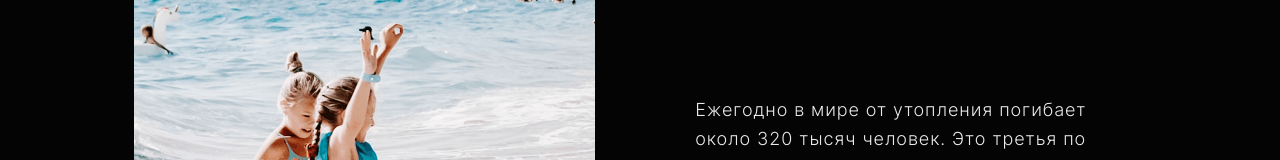
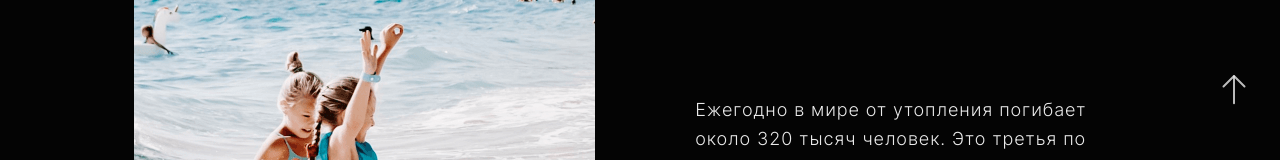
Before and after one commit to IuliiLapina/VideoFor, a React (Create React App) app: page /blog-beach in a window 1280 px wide. Shown: the part 330-490 px from the top of the page. Built offline with nearby package versions, Linux system fonts and the light colour scheme; no server answers.

Commit message:
blog pages button scroll up

```diff
--- a/src/components/BlogArticle/BlogBeach.js
+++ b/src/components/BlogArticle/BlogBeach.js
@@ -7,16 +7,19 @@ import tower from "../../images/article/tower.png";
 import people from "../../images/article/people.png";
 import swimming from "../../images/article/swimming.png";
 import Blog from "../blog/Blog";
+import { Link } from "react-router-dom";
 
 function BlogBeach() {
   const [isOpenBlog, setIsOpenBlog] = React.useState(false);
   function openBlog() {
     setIsOpenBlog(true);
   }
-
+  function componentDidMount() {
+    window.scrollTo(0, 0);
+  }
   return (
     <>
-      <section className="article" id="blog-beach-article">
+      <section className="article">
         {window.innerWidth < 330 ? (
           <>
             <div className="article__container">
@@ -521,7 +524,7 @@ function BlogBeach() {
           </>
         ) : (
           <>
-            <div className="article__container">
+            <div className="article__container" id="top">
               <div className="article__image-container ">
                 <img
                   className="article__image"
@@ -576,7 +579,13 @@ function BlogBeach() {
             </div>
 
             <div className="article__container">
-              <div className={`article__image-container ${window.innerWidth > 1100 ? "article__image-container_max" : "article__image-container_mini-plus"}`}>
+              <div
+                className={`article__image-container ${
+                  window.innerWidth > 1100
+                    ? "article__image-container_max"
+                    : "article__image-container_mini-plus"
+                }`}
+              >
                 <img
                   className="article__image"
                   src={hand}
@@ -711,7 +720,13 @@ function BlogBeach() {
             </div>
 
             <div className="article__container">
-              <div className={`article__image-container  ${window.innerWidth < 1100 ? "article__image-container_mini-beach" : "article__image-container_mini-plus"}`}>
+              <div
+                className={`article__image-container  ${
+                  window.innerWidth < 1100
+                    ? "article__image-container_mini-beach"
+                    : "article__image-container_mini-plus"
+                }`}
+              >
                 <img
                   className="article__image"
                   src={circle}
@@ -812,7 +827,13 @@ function BlogBeach() {
             </div>
 
             <div className="article__container">
-              <div className={`article__image-container ${window.innerWidth < 1100 ? "article__image-container_medium-beach" : "article__image-container_medium"}`}>
+              <div
+                className={`article__image-container ${
+                  window.innerWidth < 1100
+                    ? "article__image-container_medium-beach"
+                    : "article__image-container_medium"
+                }`}
+              >
                 <img
                   className="article__image"
                   src={jump}
@@ -928,7 +949,13 @@ function BlogBeach() {
             </div>
 
             <div className="article__container">
-              <div className={`article__image-container ${window.innerWidth < 1100 ? "article__image-container_medium-maxi-beach" : "article__image-container_mini"}`}>
+              <div
+                className={`article__image-container ${
+                  window.innerWidth < 1100
+                    ? "article__image-container_medium-maxi-beach"
+                    : "article__image-container_mini"
+                }`}
+              >
                 <img
                   className="article__image"
                   src={tower}
@@ -991,7 +1018,13 @@ function BlogBeach() {
             </div>
 
             <div className="article__container">
-              <div className={`article__image-container ${window.innerWidth < 1100 ? "article__image-container_mini" : "article__image-container_max"}`}>
+              <div
+                className={`article__image-container ${
+                  window.innerWidth < 1100
+                    ? "article__image-container_mini"
+                    : "article__image-container_max"
+                }`}
+              >
                 <img
                   className="article__image"
                   src={people}
@@ -1154,6 +1187,12 @@ function BlogBeach() {
           </>
         )}
       </section>
+      {window.innerWidth > 500 ? (
+        <button
+        className="article__button_arroy"
+        onClick={componentDidMount}
+      ></button>
+      ) : ''}
 
       <button className="blog__button" onClick={openBlog}>
         ДРУГИЕ СТАТЬИ
--- a/src/components/BlogArticle/BlogRecycle.js
+++ b/src/components/BlogArticle/BlogRecycle.js
@@ -10,6 +10,9 @@ function BlogRecycle() {
 
   function openBlog() {
     setIsOpenBlog(true);
+  }
+  function componentDidMount() {
+    window.scrollTo(0, 0)
   }
   return (
     <>
@@ -698,7 +701,12 @@ function BlogRecycle() {
           </>
         )}
       </section>
-
+      {window.innerWidth > 500 ? (
+        <button
+        className="article__button_arroy"
+        onClick={componentDidMount}
+      ></button>
+      ) : ''}
       <button className="blog__button" onClick={openBlog}>
         ДРУГИЕ СТАТЬИ
       </button>
--- a/src/components/BlogArticle/BlogTraffic.js
+++ b/src/components/BlogArticle/BlogTraffic.js
@@ -10,6 +10,9 @@ function BlogRecycle() {
 
   function openBlog() {
     setIsOpenBlog(true);
+  }
+  function componentDidMount() {
+    window.scrollTo(0, 0)
   }
   return (
     <>
@@ -627,7 +630,12 @@ function BlogRecycle() {
           </>
         )}
       </section>
-
+      {window.innerWidth > 500 ? (
+        <button
+        className="article__button_arroy"
+        onClick={componentDidMount}
+      ></button>
+      ) : ''}
       <button className="blog__button" onClick={openBlog}>
         ДРУГИЕ СТАТЬИ
       </button>
--- a/src/components/BlogArticle/article.css
+++ b/src/components/BlogArticle/article.css
@@ -3,6 +3,22 @@
   display: flex;
   flex-direction: column;
   align-items: flex-end;
+}
+
+.article__button_arroy {
+  background-image: url(../../images/article/button_arrow-up.svg);
+  background-size: 36px;
+  background-position: center;
+  background-repeat: no-repeat;
+  width: 36px;
+  height: 36px;
+  background-color: rgba(0, 0, 0, 0);
+  border: none;
+  padding: 0;
+  cursor: pointer;
+  position: fixed;
+  top: 50%;
+  left: 95%;
 }
 
 .article__container {
@@ -226,6 +242,12 @@
     height: 520px;
     overflow: hidden;
     padding: 0px 0 0;
+  }
+
+  .article__button_arroy {
+    background-size: 26px;
+    width: 26px;
+    height: 26px;
   }
 
   .article__image-container_mini-plus {
```
Also changed, not shown: src/images/article/button_arrow-up.png (added), src/images/article/button_arrow-up.svg (added).
